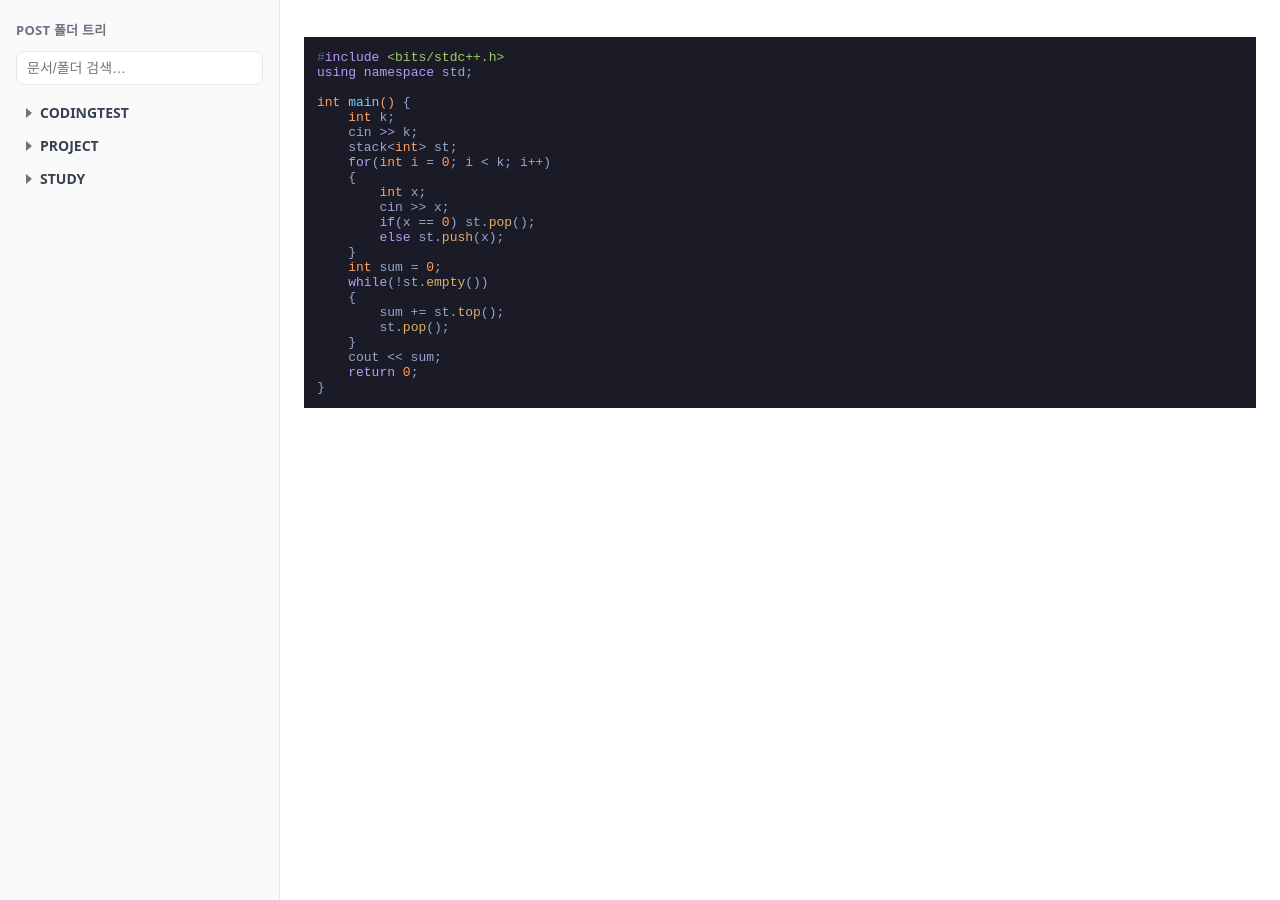
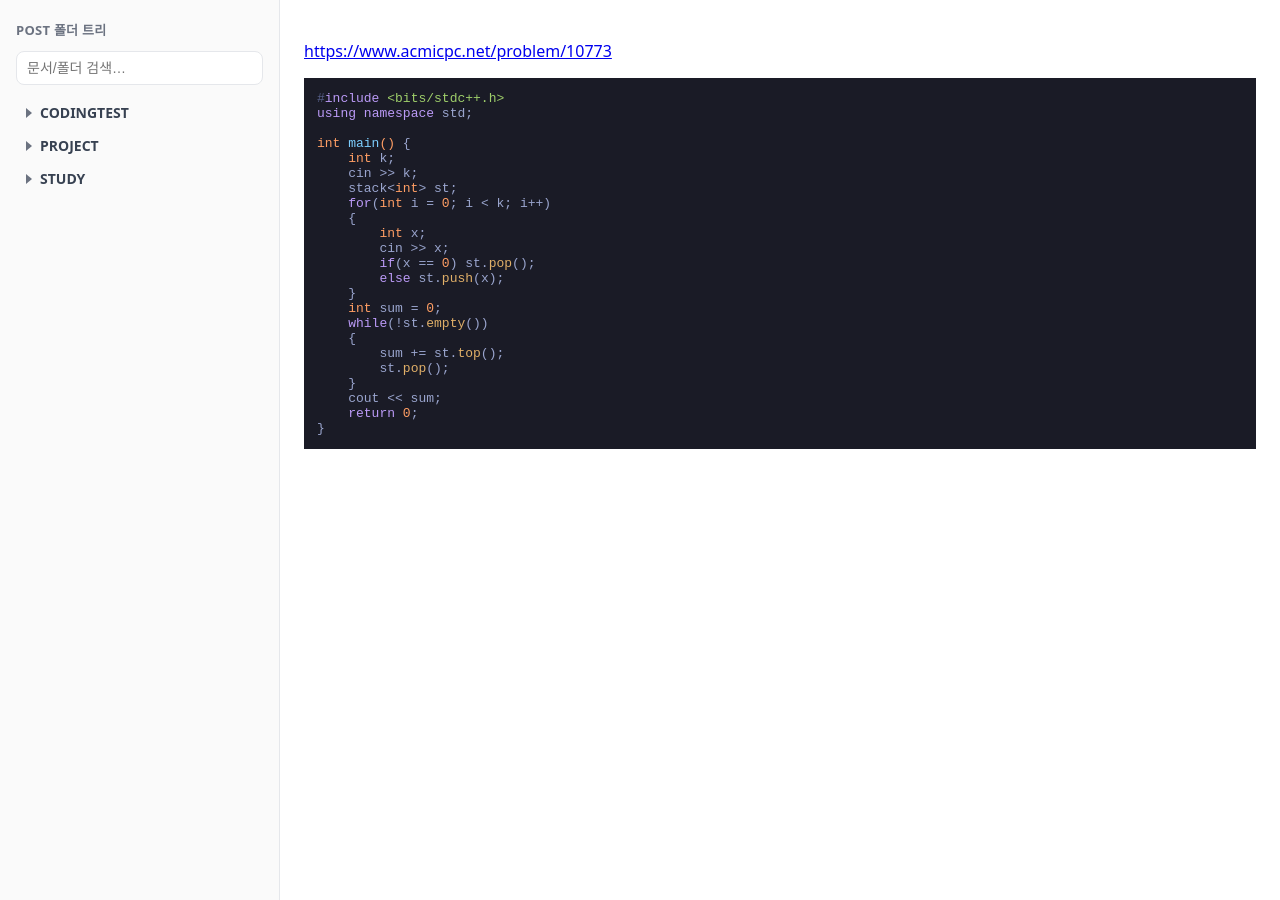
Before and after one commit to haesongkk/haesongkk.github.io, a Jekyll site: the page built from POST/CODINGTEST/백준 10773번 제로.md, in a window 1280 px wide. Built offline with Jekyll 4.4.1, drawn with Linux system fonts in a browser that asks for light colours; nearby versions of some CDN libraries; our own code applies the rules of GitHub Pages for plain Markdown files; some of the changed lines change nothing that is shown.

Commit message:
Update 백준 10773번 제로.md

````diff
--- a/POST/CODINGTEST/백준 10773번 제로.md
+++ b/POST/CODINGTEST/백준 10773번 제로.md
@@ -2,6 +2,7 @@
 title: 백준 10773번 제로
 date: 2025-10-01
 ---
+[https://www.acmicpc.net/problem/10773](https://www.acmicpc.net/problem/10773)
 ```cpp
 #include <bits/stdc++.h>
 using namespace std;
````
